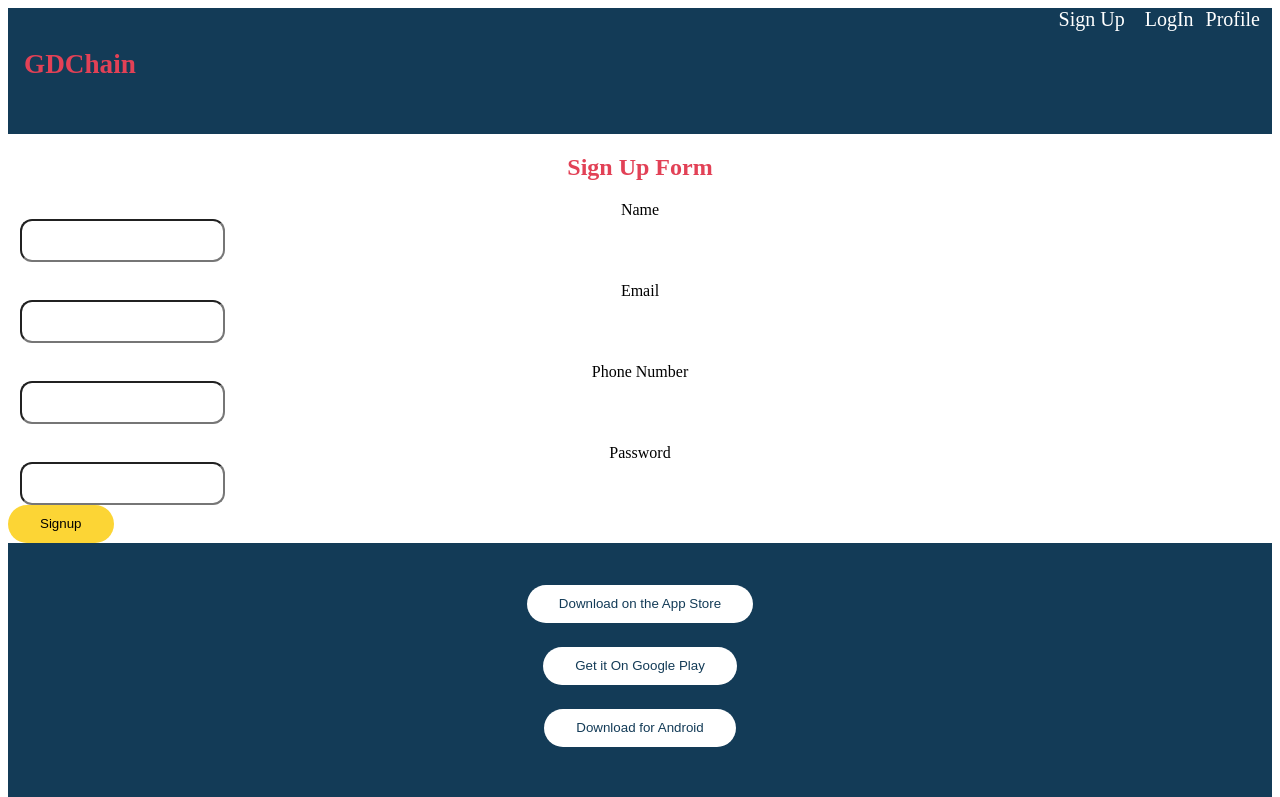
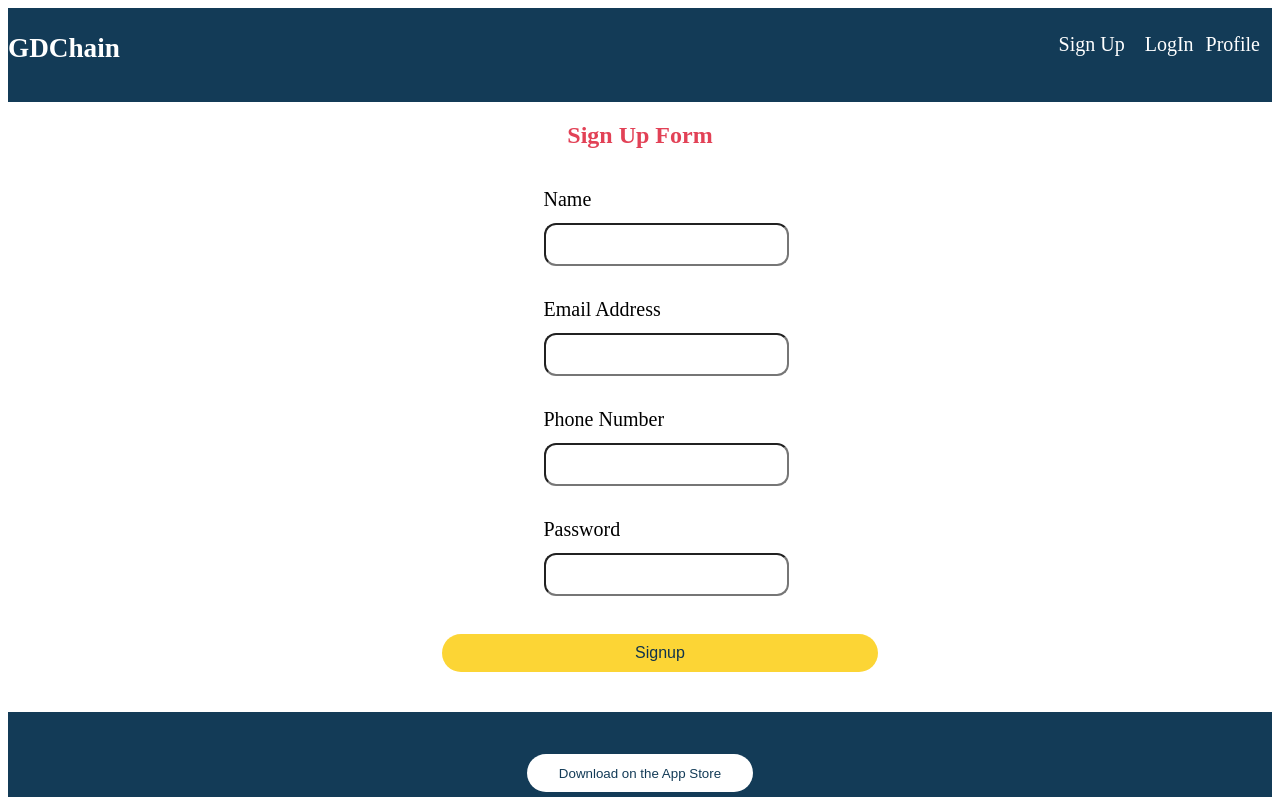
Before and after one commit to Gharsa-Amin/Capstone-Front-End-, a React (Vite) app: page /signup in a window 1280 px wide. Shown: the top 797 px of the page. Built offline with nearby package versions, Linux system fonts and the light colour scheme.

Commit message:
modified the routing for the forms

```diff
--- a/src/Component/Header/Header.scss
+++ b/src/Component/Header/Header.scss
@@ -1,12 +1,12 @@
 @use "../../styles/partials/mixin" as *;
 @use "../../styles/partials/typograph" as *;
-
+@use "../../styles/partials/variables" as *;
 .nav {
 	display: flex;
 	flex-direction: row;
 	justify-content: space-between;
-	background-color: #133b57;
-	color: #ffff;
+	background-color: $BackgroundColor;
+	color: $GlobalTextColor;
 
 	&__left {
 		display: flex;
@@ -14,7 +14,8 @@
 		justify-content: flex-start;
 	}
 	&__title {
-		margin: 1rem;
+		margin: 0;
+		color: $GlobalTextColor;
 	}
 
 	&__products {
@@ -25,18 +26,20 @@
 		display: flex;
 		flex-direction: row;
 		justify-content: flex-end;
+		padding-top: 1.5625rem;
 	}
 
 	&__signUp {
 		padding-right: 1.25rem;
+		color: $GlobalTextColor;
 	}
 
 	&__login {
 		padding-right: 0.75rem;
+		color: $GlobalTextColor;
 	}
 }
 
 a {
 	text-decoration: none;
-	color: #ffff;
 }
--- a/src/Component/HomePageBody/HomePageBody.jsx
+++ b/src/Component/HomePageBody/HomePageBody.jsx
@@ -25,8 +25,8 @@ export default function HomePageBody() {
 			<HomePageProductSection />
 			<section className="homepage">
 				<div className="homepage__wrapper">
-					<h3 className="homepage__text">First deposit of $35CAD</h3>
-					<p>get rewarded with $25CAD 🙃</p>
+					<h3 className="homepage__text">Make First Deposit of $35CAD</h3>
+					<p>Get rewarded with $25CAD 🙃 💕</p>
 					<button className="homepage__button">Make a Deposit</button>
 					<img src={photo2} alt="Photo of the body" />
 				</div>
--- a/src/Component/HomePageBody/HomePageBody.scss
+++ b/src/Component/HomePageBody/HomePageBody.scss
@@ -19,6 +19,7 @@
 		margin-bottom: 1.875rem;
 		font-size: 20px;
 		margin-top: 1.875rem;
+		box-shadow: 0 18px 37px #a7c3d533;
 	}
 }
 
--- a/src/Component/HomePageProducts/HomePageProducts.jsx
+++ b/src/Component/HomePageProducts/HomePageProducts.jsx
@@ -8,6 +8,7 @@ export default function HomePageProductSection() {
 				<div className="products__wrapper">
 					<button className="homepage__button">Our Products</button>
 				</div>
+
 				<div className="products__list">
 					<div className="products__list-wrapper">
 						<Link to="/Crypto">
@@ -21,7 +22,7 @@ export default function HomePageProductSection() {
 						</Link>
 					</div>
 				</div>
-				<h4>A road to financial freedom</h4>
+				<h3 className="products__title">A road to financial freedom</h3>
 				<img
 					className="products__image"
 					src={photo3}
--- a/src/Component/HomePageProducts/HomePageProducts.scss
+++ b/src/Component/HomePageProducts/HomePageProducts.scss
@@ -27,6 +27,9 @@ h4 {
 	justify-content: space-around;
 }
 
+.products__title {
+	padding-left: 1.25rem;
+}
 .products__item {
 	border: 1px solid $BackgroundColor;
 	background-color: $BackgroundColor;
@@ -36,8 +39,7 @@ h4 {
 	padding-bottom: 0.5rem;
 	color: $GlobalTextColor;
 	padding-bottom: 20px;
-	// margin: 0.3125rem;
-	// margin-top: 1.25rem;
+	box-shadow: 0 18px 38px #a3bfd033;
 }
 .products__list-wrapper {
 	width: 100%;
@@ -47,6 +49,7 @@ h4 {
 	justify-content: space-evenly;
 	align-items: center;
 	gap: 20px;
+	box-shadow: 0 18px 38px #a3bfd033;
 }
 
 .products__image {
@@ -57,4 +60,5 @@ h4 {
 img {
 	border-radius: 0.75rem;
 	width: 90%;
+	box-shadow: 0 18px 38px #a3bfd033;
 }
--- a/src/Component/SignUpForm/SignUpForm.jsx
+++ b/src/Component/SignUpForm/SignUpForm.jsx
@@ -2,7 +2,7 @@ import { useState } from "react";
 import axios from "axios";
 import { useNavigate } from "react-router-dom";
 import { emailRegex } from "../../../lib/regex";
-
+import "./SignUpForm.scss";
 export default function RegisterPage() {
 	const navigate = useNavigate();
 	const [errorMessage, setErrorMessage] = useState(false);
@@ -65,8 +65,11 @@ export default function RegisterPage() {
 			<h2>Sign Up Form</h2>
 			<form className="form" onSubmit={handleSubmit}>
 				<div className="form__group">
-					<label htmlFor="name">Name</label>
+					<label htmlFor="name" className="form__label">
+						Name
+					</label>
 					<input
+						className="form__input"
 						type="text"
 						name="name"
 						id="name"
@@ -74,8 +77,11 @@ export default function RegisterPage() {
 					/>
 				</div>
 				<div className="form__group">
-					<label htmlFor="emailRegister">Email</label>
+					<label htmlFor="emailRegister" className="form__label">
+						Email Address
+					</label>
 					<input
+						className="form__input"
 						type="text"
 						name="email"
 						id="emailRegister"
@@ -83,8 +89,11 @@ export default function RegisterPage() {
 					/>
 				</div>
 				<div className="form__group">
-					<label htmlFor="phonenumber">Phone Number</label>
+					<label htmlFor="phonenumber" className="form__label">
+						Phone Number
+					</label>
 					<input
+						className="form__input"
 						type="text"
 						name="phonenumber"
 						id="phonenumberRegister"
@@ -92,17 +101,22 @@ export default function RegisterPage() {
 					/>
 				</div>
 				<div className="form__group">
-					<label htmlFor="passwordRegister">Password</label>
+					<label htmlFor="passwordRegister" className="form__label">
+						Password
+					</label>
 					<input
+						className="form__input"
 						type="password"
 						name="password"
 						id="passwordRegister"
 						onChange={(e) => handleChange(e)}
 					/>
 				</div>
-				<button>Signup</button>
-				{errorMessage && <p>{errorMessage}</p>}
-				{success && <p>Success! Redirecting to login page...</p>}
+				<div className="form__wrapper">
+					<button className="form__button">Signup</button>
+					{errorMessage && <p>{errorMessage}</p>}
+					{success && <p>Success! Redirecting to login page...</p>}
+				</div>
 			</form>
 		</main>
 	);
--- a/src/Component/SignUpForm/SignUpForm.scss
+++ b/src/Component/SignUpForm/SignUpForm.scss
@@ -0,0 +1,36 @@
+@use "../../styles/partials/mixin" as *;
+@use "../../styles/partials/typograph" as *;
+@use "../../styles/partials/variables" as *;
+
+.form {
+	display: flex;
+	flex-direction: column;
+	align-items: center;
+	width: 100%;
+	&__group {
+		font-size: 1.25rem;
+		padding-bottom: 0.75rem;
+	}
+	&__input {
+		margin-top: 0.75rem;
+		width: 100%;
+	}
+	&__label {
+		justify-content: flex-start;
+		padding-left: 12px;
+	}
+	&__wrapper {
+		display: flex;
+		flex-direction: column;
+		align-items: center;
+		width: 100%;
+	}
+	&__button {
+		width: 34.5%;
+		margin-left: 2.5rem;
+		margin-bottom: 2.5rem;
+		margin-top: 1.6rem;
+		font-size: 1rem;
+		color: $GlobalTextDarkBlue;
+	}
+}
```
